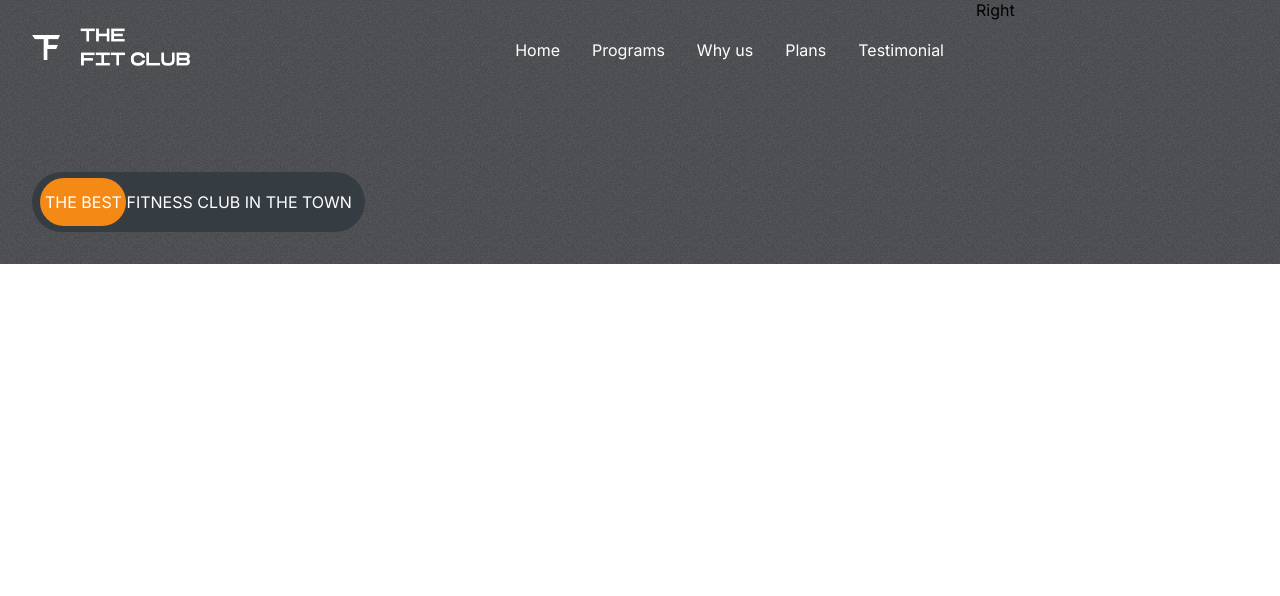
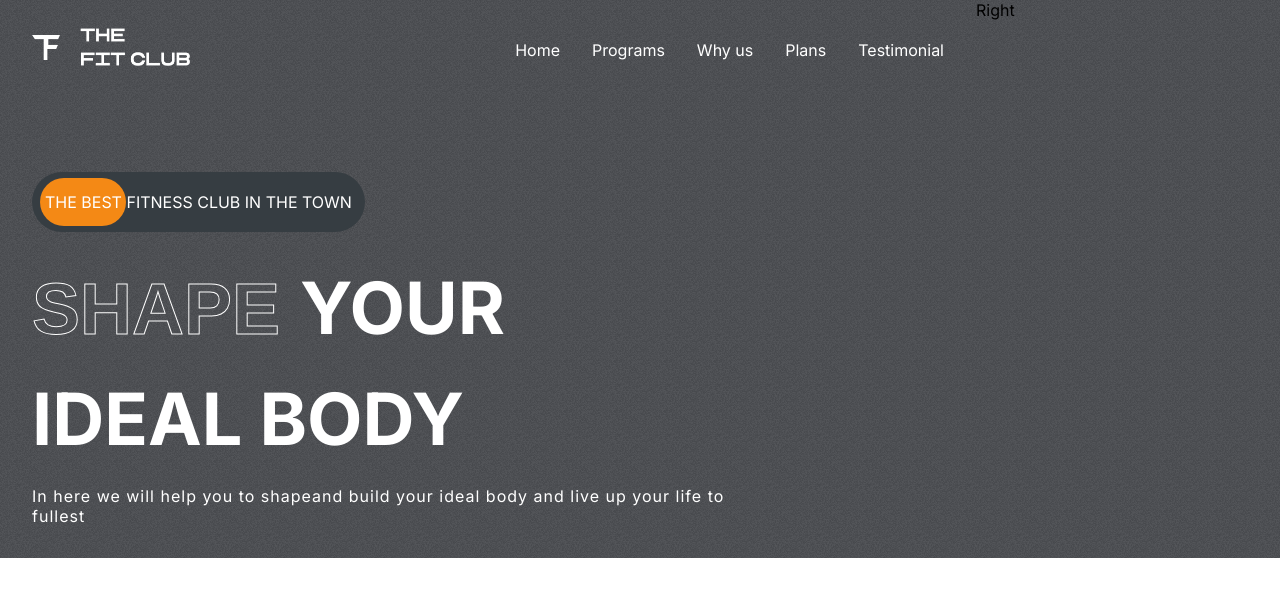
Before and after one commit to asad-amjad/GymApp-React, a React (Create React App) app: page / in a window 1280 px wide. Shown: the top 596 px of the page. Built offline with nearby package versions, Linux system fonts and the light colour scheme.

Commit message:
hero heading

```diff
--- a/src/App.css
+++ b/src/App.css
@@ -6,7 +6,7 @@
   --darkGrey: #464D53;
   --caloryCard: #656565;
   --planCard: linear-gradient(210.41deg, #fa5042 1.14%, #ffa739 100.75%);
-  --appColor:  #3c3f45;
+  --appColor: #3c3f45;
 }
 
 .App {
@@ -18,6 +18,14 @@
   gap: 6rem;
   overflow: hidden;
 }
-::-webkit-scrollbar{
+
+::-webkit-scrollbar {
   display: none;
 }
+
+.stroke-text {
+  color: transparent;
+  font-family: Arial, Helvetica, sans-serif;
+  -webkit-text-stroke-width: 1px;
+  -webkit-text-stroke-color: white;
+}
--- a/src/components/Hero/Hero.css
+++ b/src/components/Hero/Hero.css
@@ -43,3 +43,22 @@
     border-radius: 3rem;
     z-index: 1;
 }
+
+.hero-text {
+    display: flex;
+    flex-direction: column;
+    gap: 1.5rem;
+    text-transform: uppercase;
+    font-size: 4.5rem;
+    font-weight: bold;
+    color: white;
+    text-overflow: inherit;
+}
+
+.hero-text>div:nth-of-type(3) {
+    font-size: 1rem;
+    font-weight: 200;
+    text-transform: none;
+    letter-spacing: 1px;
+    width: 80%;
+}
--- a/src/components/Hero/Hero.jsx
+++ b/src/components/Hero/Hero.jsx
@@ -10,6 +10,22 @@
           <div></div>
           <span>the best fitness club in the town</span>
         </div>
+
+        <div className="hero-text">
+          <div>
+            <span className="stroke-text">Shape </span>
+            <span>Your</span>
+          </div>
+          <div>
+            <span>Ideal Body</span>
+          </div>
+          <div>
+            <span>
+              In here we will help you to shapeand build your ideal body and
+              live up your life to fullest
+            </span>
+          </div>
+        </div>
       </div>
       <div className="right-h">Right</div>
     </div>
```
